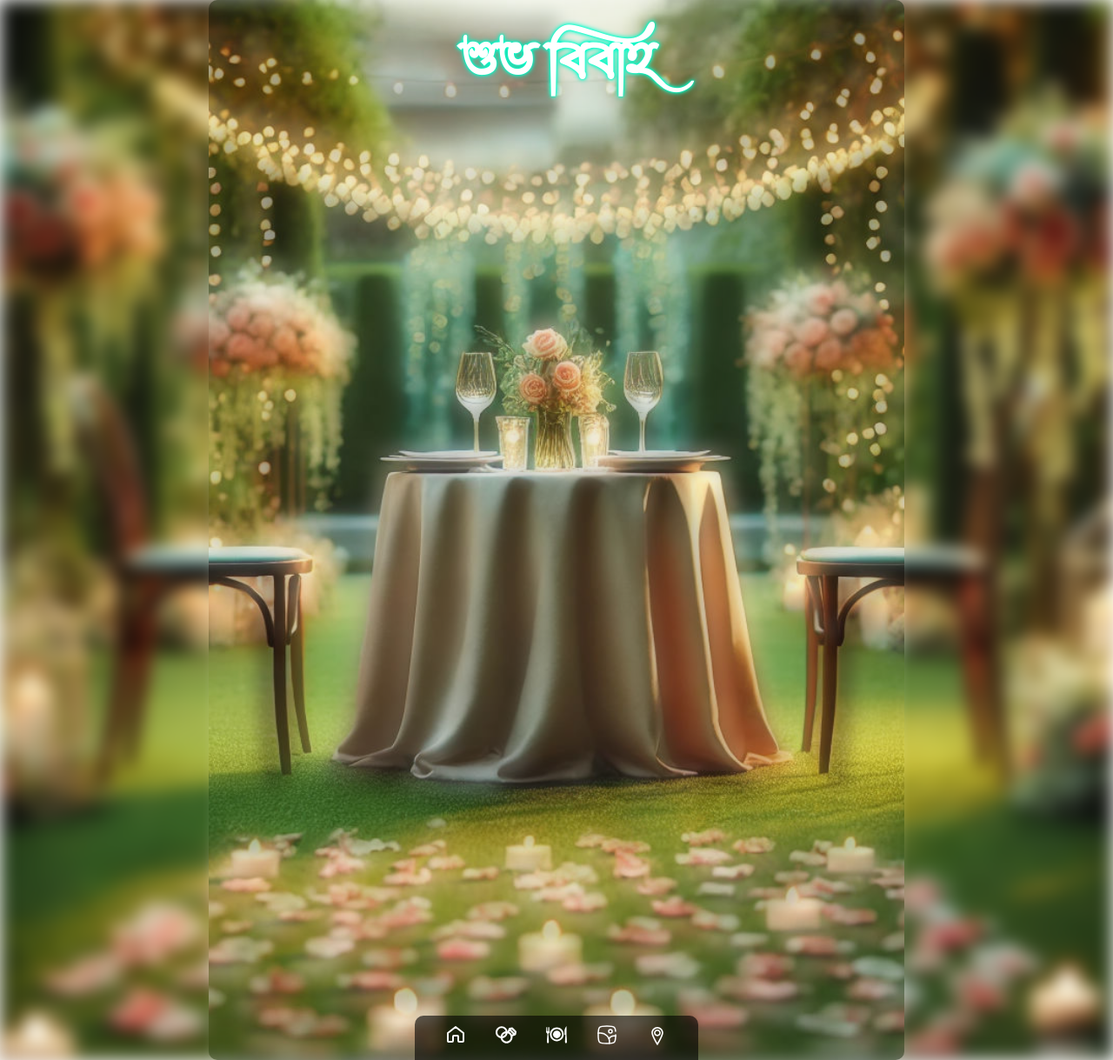
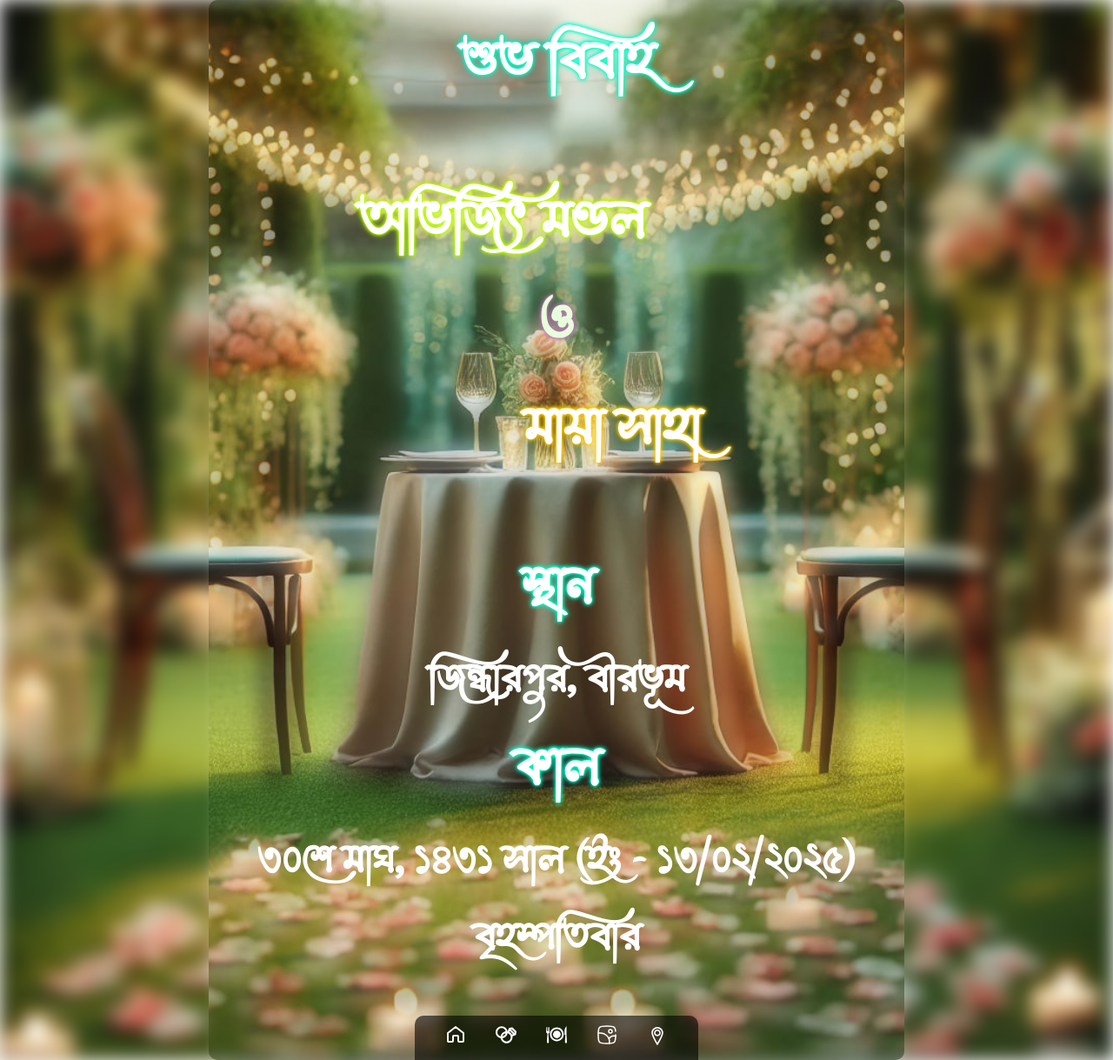
Before and after one commit to abhimp/wedding, a Jekyll site: the page built from wedding.html, in a window 1280 px wide. Shown: the whole page at 87% size. Built offline with Jekyll 4.4.1, drawn with Linux system fonts in a browser that asks for light colours.

Commit message:
updating wedding

```diff
--- a/assets/css/style.css
+++ b/assets/css/style.css
@@ -161,33 +161,82 @@ body::before {
     font-family: 'Lipishree';
 }
 
-.beng h1.head {
+.wedpage h1, .wedpage h2 {
     text-align: center;
+}
+
+.wedpage h1.wed {
+    text-shadow: 0 0 2px #00ffcc, 0 0 4px #00ffcc, 0 0 6px #00ffcc;
+}
+
+.wedpage h1.wed-groom {
+    text-shadow: 0 0 2px #bbff00, 0 0 4px #bbff00, 0 0 6px #bbff00;
+    margin-top: 1em;
+    padding-right: 2em;
+}
+
+.wedpage h1.wed-wd {
+    color: #e8ffdb;
+    text-shadow: 0 0 2px #b571b0, 0 0 4px #b571b0, 0 0 6px #b571b0;
+}
+
+.wedpage h1.wed-bride {
+    text-shadow: 0 0 2px #ffc800, 0 0 4px #ffc800, 0 0 6px #ffc800;
+    margin-bottom: 1em;
+    padding-left: 2em;
+}
+
+
+.wedpage h1.wed-location {
+    text-shadow: 0 0 2px #00ffcc, 0 0 4px #00ffcc, 0 0 6px #00ffcc;
+}
+
+
+.wedpage h1.wed-time {
+    text-shadow: 0 0 2px #00ffcc, 0 0 4px #00ffcc, 0 0 6px #00ffcc;
+}
+
+
+/* ============= */
+
+.wedpage h1 {
     font-size: 64px;
-    text-shadow: 0 0 2px #00ffcc, 0 0 4px #00ffcc, 0 0 6px #00ffcc;
     /* background: linear-gradient(45deg, #ff6a00, #ee0979);
     -webkit-background-clip: text;
     -webkit-text-fill-color: transparent; */
 }
 
 
+.wedpage h2 {
+    font-size: 48px;
+}
+
 /* Medium screens */
 @media (max-width: 1024px) {
-    .beng h1.head {
+    .wedpage h1 {
         font-size: 48px;
+    }
+    .wedpage h2 {
+        font-size: 36px;
     }
 }
 
 /* Small screens */
 @media (max-width: 768px) {
-    .beng h1.head {
+    .wedpage h1 {
         font-size: 36px;
+    }
+    .wedpage h2 {
+        font-size: 32px;
     }
 }
 
 /* Extra small screens */
 @media (max-width: 480px) {
-    .beng h1.head {
+    .wedpage h1 {
         font-size: 32px;
     }
+    .wedpage h2 {
+        font-size: 28px;
+    }
 }
--- a/wedding.html
+++ b/wedding.html
@@ -2,6 +2,15 @@
 layout: wedding
 ---
 
-<div class="beng">
-    <h1 style="text-align: center;" class="head"> শুভ বিবাহ </h1>
+<div class="beng wedpage">
+    <h1 class="head wed"> শুভ বিবাহ </h1>
+    <h1 class="head wed-groom">অভিজিৎ মণ্ডল</h1>
+    <h1 class="head wed-wd">ও</h1>
+    <h1 class="head wed-bride">মায়া সাহা</h1>
+
+    <h1 class="head wed-location">স্থান</h1>
+    <h2 class="head wed-location">জিন্ধারপুর, বীরভূম</h2>
+
+    <h1 class="head wed-time">কাল</h1>
+    <h2 class="head wed-time">৩০শে মাঘ, ১৪৩১ সাল (ইং - ১৩/০২/২০২৫) বৃহস্পতিবার</h2>
 </div>
```
